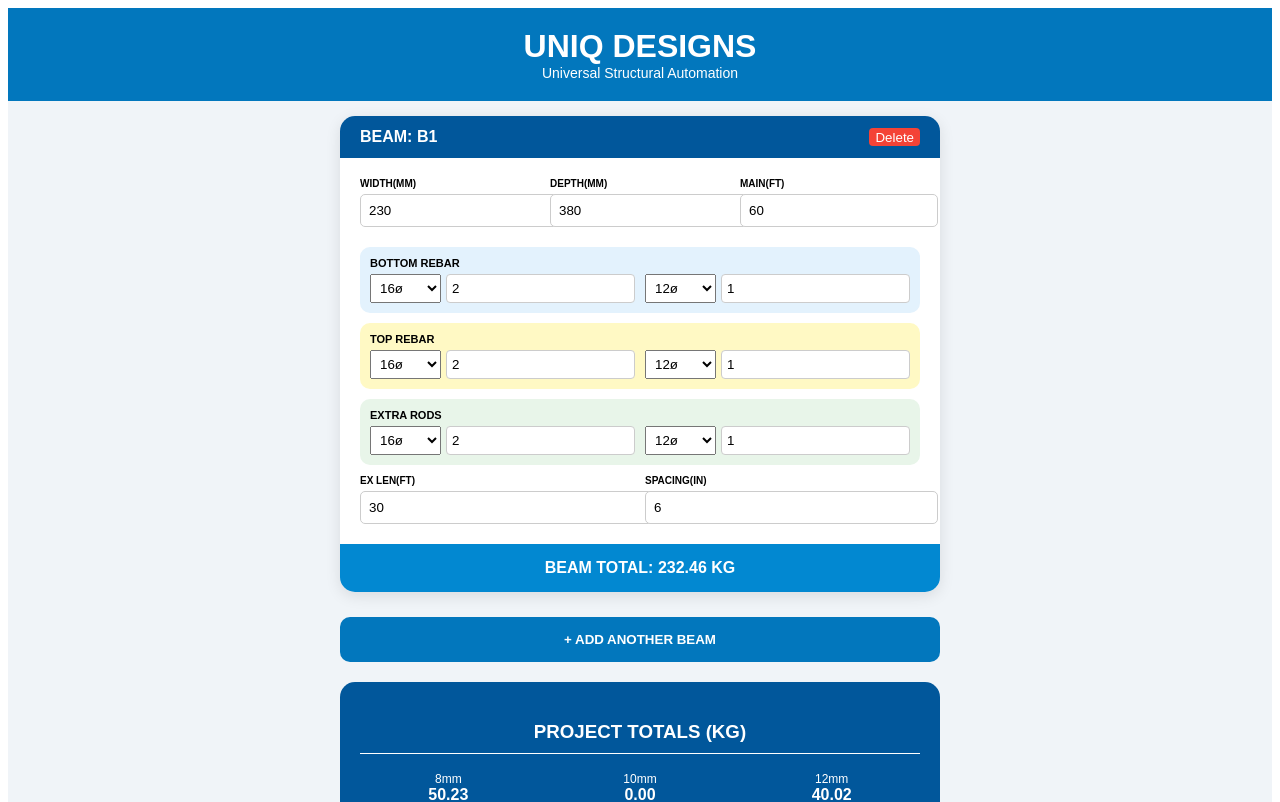
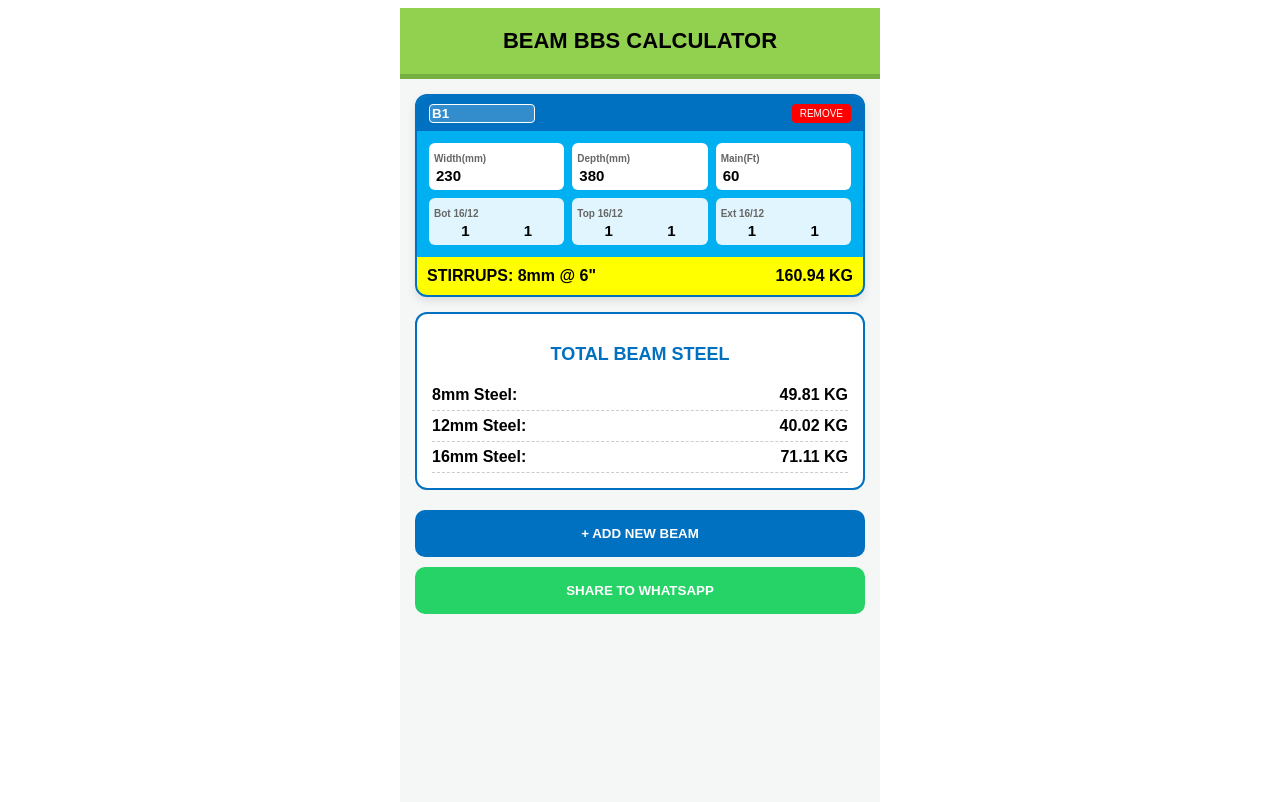
Before and after one commit to Movieeesss/BEAM-BBS, a React (Vite) app: page / in a window 1280 px wide. Shown: the top 802 px of the page. Built offline with nearby package versions, Linux system fonts and the light colour scheme.

Commit message:
Update BeamBBS.tsx

```diff
--- a/src/BeamBBS.tsx
+++ b/src/BeamBBS.tsx
@@ -1,184 +1,156 @@
 import React, { useState, useMemo } from 'react';
+import jsPDF from 'jspdf';
+import autoTable from 'jspdf-autotable';
 
-// MASTER STANDARDS (From Image 50)
-interface Standard {
-  rods: number;
-  bundleWeight: number;
+// Reference Data from Image 50
+const STEEL_REF: Record<number, { unitWt: number; rodsPerBundle: number; bundleWt: number }> = {
+  8:  { unitWt: 0.400, rodsPerBundle: 10, bundleWt: 47.4 },
+  10: { unitWt: 0.618, rodsPerBundle: 7,  bundleWt: 51.87 },
+  12: { unitWt: 0.890, rodsPerBundle: 5,  bundleWt: 53.35 },
+  16: { unitWt: 1.590, rodsPerBundle: 3,  bundleWt: 56.88 },
+  20: { unitWt: 2.470, rodsPerBundle: 2,  bundleWt: 59.26 },
+  25: { unitWt: 3.860, rodsPerBundle: 1,  bundleWt: 46.3 },
+};
+
+interface BeamRow {
+  id: number;
+  tag: string;
+  widthMm: string;
+  depthMm: string;
+  mainLenFt: string;
+  extraLenFt: string;
+  bot16: string; bot12: string;
+  top16: string; top12: string;
+  ext16: string; ext12: string;
+  stirrupDia: string;
+  stirrupSpInch: string;
 }
 
-const STANDARDS: Record<number, Standard> = {
-  8:  { rods: 10, bundleWeight: 47.40 },
-  10: { rods: 7,  bundleWeight: 51.87 },
-  12: { rods: 5,  bundleWeight: 53.35 },
-  16: { rods: 3,  bundleWeight: 56.88 },
-  20: { rods: 2,  bundleWeight: 59.26 },
-  25: { rods: 1,  bundleWeight: 46.30 },
-};
-
-const BAR_LEN_M = 12.19; // Constant outside the Record to fix TS errors
-const DIAMETERS = [8, 10, 12, 16, 20, 25];
-
-const UniqBeamBBS = () => {
-  const [beams, setBeams] = useState([
+export default function BeamBBSCalculator() {
+  const [rows, setRows] = useState<BeamRow[]>([
     {
-      id: Date.now(),
-      name: 'B1',
-      width: '230',
-      depth: '380',
-      mainL: '60',
-      extraL: '30',
-      spacing: '6',
-      stirrupDia: 8,
-      bottom: [{ dia: 16, nos: '2' }, { dia: 12, nos: '1' }],
-      top:    [{ dia: 16, nos: '2' }, { dia: 12, nos: '1' }],
-      extra:  [{ dia: 16, nos: '2' }, { dia: 12, nos: '1' }],
+      id: 1, tag: 'B1', widthMm: '230', depthMm: '380', mainLenFt: '60', extraLenFt: '30',
+      bot16: '1', bot12: '1', top16: '1', top12: '1', ext16: '1', ext12: '1',
+      stirrupDia: '8', stirrupSpInch: '6'
     }
   ]);
 
-  const results = useMemo(() => {
-    let projectGrandTotal = 0;
-    const projectSummary: Record<number, number> = { 8:0, 10:0, 12:0, 16:0, 20:0, 25:0 };
+  const computedData = useMemo(() => {
+    const results = rows.map(r => {
+      const mainL = parseFloat(r.mainLenFt) || 0;
+      const extraL = parseFloat(r.extraLenFt) || 0;
+      const w = parseFloat(r.widthMm) || 0;
+      const d = parseFloat(r.depthMm) || 0;
 
-    const calculatedBeams = beams.map(beam => {
-      const beamMeters: Record<number, number> = { 8:0, 10:0, 12:0, 16:0, 20:0, 25:0 };
+      // 1. Main Rod Weights (Bundle Logic from your Excel)
+      const calcKg = (lenFt: number, nos: string, dia: number) => {
+        const count = parseFloat(nos) || 0;
+        if (count === 0) return 0;
+        const totalM = (lenFt * count) / 3.281;
+        const ref = STEEL_REF[dia];
+        const bundles = totalM / 12.19 / ref.rodsPerBundle;
+        return bundles * ref.bundleWt;
+      };
 
-      const w = parseFloat(beam.width) || 0;
-      const d = parseFloat(beam.depth) || 0;
-      const mL = parseFloat(beam.mainL) || 0;
-      const eL = parseFloat(beam.extraL) || 0;
-      const s = parseFloat(beam.spacing) || 1;
+      const kg16 = calcKg(mainL, r.bot16, 16) + calcKg(mainL, r.top16, 16) + calcKg(extraL, r.ext16, 16);
+      const kg12 = calcKg(mainL, r.bot12, 12) + calcKg(mainL, r.top12, 12) + calcKg(extraL, r.ext12, 12);
 
-      // 1. Bottom & Top Rods (3.281)
-      [...beam.bottom, ...beam.top].forEach(rod => {
-        const n = parseFloat(rod.nos) || 0;
-        if (n > 0) beamMeters[rod.dia] += (mL * n) / 3.281;
-      });
+      // 2. Stirrup Logic (Image 40/43 formula)
+      const stirrupCutFt = (2 * ((w / 25.4) + (d / 25.4)) - 6) / 12;
+      const stirrupNos = Math.ceil((mainL * 12) / (parseFloat(r.stirrupSpInch) || 6));
+      const stirrupTotalM = (stirrupCutFt * stirrupNos) / 3.281;
+      const sRef = STEEL_REF[parseInt(r.stirrupDia)];
+      const stirrupKg = (stirrupTotalM / 12.19 / sRef.rodsPerBundle) * sRef.bundleWt;
 
-      // 2. Extra Rods (3.2811)
-      beam.extra.forEach(rod => {
-        const n = parseFloat(rod.nos) || 0;
-        if (n > 0) beamMeters[rod.dia] += (eL * n) / 3.2811;
-      });
-
-      // 3. Stirrups
-      const cutFt = (2 * ((w / 25.4) + (d / 25.4)) - 6) / 12;
-      const nStir = Math.ceil(mL / (s / 12)) + 1;
-      beamMeters[beam.stirrupDia] += (nStir * cutFt) / 3.281;
-
-      let beamTotalKg = 0;
-      Object.entries(beamMeters).forEach(([diaStr, meters]) => {
-        const dia = parseInt(diaStr);
-        const std = STANDARDS[dia];
-        if (meters > 0 && std) {
-          const kg = (meters / (BAR_LEN_M * std.rods)) * std.bundleWeight;
-          beamTotalKg += kg;
-          projectSummary[dia] += kg;
-        }
-      });
-
-      projectGrandTotal += beamTotalKg;
-      return { ...beam, beamTotalKg };
+      return { ...r, kg16, kg12, stirrupKg, totalKg: kg16 + kg12 + stirrupKg };
     });
 
-    return { calculatedBeams, projectSummary, projectGrandTotal };
-  }, [beams]);
+    const summary: Record<number, number> = { 8: 0, 10: 0, 12: 0, 16: 0, 20: 0, 25: 0 };
+    results.forEach(res => {
+      summary[16] += res.kg16;
+      summary[12] += res.kg12;
+      summary[parseInt(res.stirrupDia)] += res.stirrupKg;
+    });
 
-  const addBeam = () => {
-    setBeams([...beams, { ...beams[0], id: Date.now(), name: `B${beams.length + 1}` }]);
+    return { results, summary };
+  }, [rows]);
+
+  const updateRow = (id: number, field: keyof BeamRow, val: string) => {
+    setRows(rows.map(row => row.id === id ? { ...row, [field]: val } : row));
   };
 
-  const updateRod = (beamId: number, section: 'bottom'|'top'|'extra', index: number, field: string, value: any) => {
-    setBeams(beams.map(b => {
-      if (b.id === beamId) {
-        const newSection = [...b[section]];
-        newSection[index] = { ...newSection[index], [field]: value };
-        return { ...b, [section]: newSection };
-      }
-      return b;
-    }));
+  const shareToWhatsApp = () => {
+    let msg = `*BEAM BBS FINAL REPORT*%0A%0A`;
+    computedData.results.forEach(r => {
+      msg += `*${r.tag}* (${r.widthMm}x${r.depthMm})%0AWeight: *${r.totalKg.toFixed(2)} KG*%0A%0A`;
+    });
+    msg += `*FINAL SUMMARY*%0A`;
+    Object.entries(computedData.summary).forEach(([dia, kg]) => {
+      if (kg > 0) msg += `${dia}mm: ${kg.toFixed(2)} KG%0A`;
+    });
+    window.open(`https://wa.me/?text=${msg}`, '_blank');
   };
 
   return (
-    <div style={{ backgroundColor: '#f0f4f8', minHeight: '100vh', paddingBottom: '40px', fontFamily: 'sans-serif' }}>
-      <div style={{ backgroundColor: '#0277bd', color: 'white', padding: '20px', textAlign: 'center' }}>
-        <h1 style={{ margin: 0 }}>UNIQ DESIGNS</h1>
-        <p style={{ margin: 0, fontSize: '14px' }}>Universal Structural Automation</p>
-      </div>
+    <div style={{ maxWidth: '480px', margin: '0 auto', fontFamily: 'sans-serif', backgroundColor: '#f4f7f6', minHeight: '100vh', paddingBottom: '40px' }}>
+      <header style={{ backgroundColor: '#92d050', padding: '20px', textAlign: 'center', borderBottom: '5px solid #76b041' }}>
+        <h1 style={{ margin: 0, fontSize: '22px', fontWeight: '900' }}>BEAM BBS CALCULATOR</h1>
+      </header>
 
-      <div style={{ maxWidth: '600px', margin: '0 auto', padding: '15px' }}>
-        {results.calculatedBeams.map((beam) => (
-          <div key={beam.id} style={{ backgroundColor: 'white', borderRadius: '15px', marginBottom: '25px', overflow: 'hidden', boxShadow: '0 4px 15px rgba(0,0,0,0.1)' }}>
-            <div style={{ backgroundColor: '#01579b', color: 'white', padding: '12px 20px', display: 'flex', justifyContent: 'space-between' }}>
-              <strong>BEAM: {beam.name}</strong>
-              <button onClick={() => setBeams(beams.filter(b => b.id !== beam.id))} style={{ background: '#f44336', border: 'none', color: 'white', borderRadius: '4px', cursor: 'pointer' }}>Delete</button>
-            </div>
-
-            <div style={{ padding: '20px' }}>
-              <div style={{ display: 'flex', gap: '10px', marginBottom: '20px' }}>
-                <InputGroup label="WIDTH(MM)" value={beam.width} onChange={v => setBeams(beams.map(b => b.id === beam.id ? {...b, width: v}:b))} />
-                <InputGroup label="DEPTH(MM)" value={beam.depth} onChange={v => setBeams(beams.map(b => b.id === beam.id ? {...b, depth: v}:b))} />
-                <InputGroup label="MAIN(FT)" value={beam.mainL} onChange={v => setBeams(beams.map(b => b.id === beam.id ? {...b, mainL: v}:b))} />
+      <div style={{ padding: '15px' }}>
+        {rows.map((row, idx) => {
+          const res = computedData.results[idx];
+          return (
+            <div key={row.id} style={{ backgroundColor: '#00b0f0', borderRadius: '12px', border: '2px solid #0070c0', marginBottom: '15px', overflow: 'hidden', boxShadow: '0 4px 10px rgba(0,0,0,0.1)' }}>
+              <div style={{ backgroundColor: '#0070c0', color: '#fff', padding: '8px 12px', display: 'flex', justifyContent: 'space-between' }}>
+                <input value={row.tag} onChange={e => updateRow(row.id, 'tag', e.target.value)} style={tagInput} />
+                <button onClick={() => setRows(rows.filter(r => r.id !== row.id))} style={remBtn}>REMOVE</button>
               </div>
 
-              <RebarSection label="BOTTOM REBAR" color="#e3f2fd" data={beam.bottom} onUpdate={(idx, f, v) => updateRod(beam.id, 'bottom', idx, f, v)} />
-              <RebarSection label="TOP REBAR" color="#fff9c4" data={beam.top} onUpdate={(idx, f, v) => updateRod(beam.id, 'top', idx, f, v)} />
-              <RebarSection label="EXTRA RODS" color="#e8f5e9" data={beam.extra} onUpdate={(idx, f, v) => updateRod(beam.id, 'extra', idx, f, v)} />
+              <div style={{ padding: '12px', display: 'grid', gridTemplateColumns: '1fr 1fr 1fr', gap: '8px' }}>
+                <div style={box}><label style={lbl}>Width(mm)</label><input type="number" value={row.widthMm} onChange={e => updateRow(row.id, 'widthMm', e.target.value)} style={inpt} /></div>
+                <div style={box}><label style={lbl}>Depth(mm)</label><input type="number" value={row.depthMm} onChange={e => updateRow(row.id, 'depthMm', e.target.value)} style={inpt} /></div>
+                <div style={box}><label style={lbl}>Main(Ft)</label><input type="number" value={row.mainLenFt} onChange={e => updateRow(row.id, 'mainLenFt', e.target.value)} style={inpt} /></div>
 
-              <div style={{ display: 'flex', gap: '10px', marginTop: '10px' }}>
-                <InputGroup label="EX LEN(FT)" value={beam.extraL} onChange={v => setBeams(beams.map(b => b.id === beam.id ? {...b, extraL: v}:b))} />
-                <InputGroup label="SPACING(IN)" value={beam.spacing} onChange={v => setBeams(beams.map(b => b.id === beam.id ? {...b, spacing: v}:b))} />
+                <div style={blueBox}><label style={lbl}>Bot 16/12</label><div style={{display:'flex'}}><input value={row.bot16} onChange={e=>updateRow(row.id,'bot16',e.target.value)} style={inptS}/><input value={row.bot12} onChange={e=>updateRow(row.id,'bot12',e.target.value)} style={inptS}/></div></div>
+                <div style={blueBox}><label style={lbl}>Top 16/12</label><div style={{display:'flex'}}><input value={row.top16} onChange={e=>updateRow(row.id,'top16',e.target.value)} style={inptS}/><input value={row.top12} onChange={e=>updateRow(row.id,'top12',e.target.value)} style={inptS}/></div></div>
+                <div style={blueBox}><label style={lbl}>Ext 16/12</label><div style={{display:'flex'}}><input value={row.ext16} onChange={e=>updateRow(row.id,'ext16',e.target.value)} style={inptS}/><input value={row.ext12} onChange={e=>updateRow(row.id,'ext12',e.target.value)} style={inptS}/></div></div>
+              </div>
+
+              <div style={{ backgroundColor: '#ffff00', padding: '10px', display: 'flex', justifyContent: 'space-between', fontWeight: '900' }}>
+                <span>STIRRUPS: {row.stirrupDia}mm @ {row.stirrupSpInch}"</span>
+                <span>{res.totalKg.toFixed(2)} KG</span>
               </div>
             </div>
-            <div style={{ backgroundColor: '#0288d1', color: 'white', padding: '15px', textAlign: 'center', fontWeight: 'bold' }}>
-              BEAM TOTAL: {beam.beamTotalKg.toFixed(2)} KG
+          );
+        })}
+
+        <div style={summaryCard}>
+          <h2 style={{ fontSize: '18px', textAlign: 'center', color: '#0070c0' }}>TOTAL BEAM STEEL</h2>
+          {Object.entries(computedData.summary).map(([dia, kg]) => kg > 0 && (
+            <div key={dia} style={sumRow}>
+              <span>{dia}mm Steel:</span>
+              <span>{kg.toFixed(2)} KG</span>
             </div>
-          </div>
-        ))}
+          ))}
+        </div>
 
-        <button onClick={addBeam} style={{ width: '100%', backgroundColor: '#0277bd', color: 'white', border: 'none', padding: '15px', borderRadius: '10px', fontWeight: 'bold', cursor: 'pointer', marginBottom: '20px' }}>
-          + ADD ANOTHER BEAM
-        </button>
-
-        <div style={{ backgroundColor: '#01579b', borderRadius: '15px', padding: '20px', color: 'white' }}>
-          <h3 style={{ textAlign: 'center', borderBottom: '1px solid #fff', paddingBottom: '10px' }}>PROJECT TOTALS (KG)</h3>
-          <div style={{ display: 'grid', gridTemplateColumns: 'repeat(3, 1fr)', gap: '15px', textAlign: 'center' }}>
-            {DIAMETERS.map(d => (
-              <div key={d}>
-                <div style={{ fontSize: '12px' }}>{d}mm</div>
-                <div style={{ fontWeight: 'bold' }}>{results.projectSummary[d].toFixed(2)}</div>
-              </div>
-            ))}
-          </div>
-          <div style={{ textAlign: 'center', marginTop: '20px', fontSize: '24px', fontWeight: 'bold' }}>
-            {results.projectGrandTotal.toFixed(2)} KG
-          </div>
-        </div>
+        <button onClick={() => setRows([...rows, { id: Date.now(), tag: `B${rows.length + 1}`, widthMm: '230', depthMm: '380', mainLenFt: '10', extraLenFt: '5', bot16: '2', bot12: '0', top16: '2', top12: '0', ext16: '0', ext12: '0', stirrupDia: '8', stirrupSpInch: '6' }])} style={btnBlue}>+ ADD NEW BEAM</button>
+        <button onClick={shareToWhatsApp} style={btnGreen}>SHARE TO WHATSAPP</button>
       </div>
     </div>
   );
-};
+}
 
-const InputGroup = ({ label, value, onChange }: any) => (
-  <div style={{ flex: 1 }}>
-    <label style={{ display: 'block', fontSize: '10px', fontWeight: 'bold', marginBottom: '5px' }}>{label}</label>
-    <input type="number" value={value} onChange={e => onChange(e.target.value)} style={{ width: '100%', padding: '8px', border: '1px solid #ccc', borderRadius: '5px' }} />
-  </div>
-);
-
-const RebarSection = ({ label, color, data, onUpdate }: any) => (
-  <div style={{ backgroundColor: color, padding: '10px', borderRadius: '10px', marginBottom: '10px' }}>
-    <span style={{ fontSize: '11px', fontWeight: 'bold', display: 'block', marginBottom: '5px' }}>{label}</span>
-    <div style={{ display: 'flex', gap: '10px' }}>
-      {data.map((rod: any, idx: number) => (
-        <div key={idx} style={{ flex: 1, display: 'flex', gap: '5px' }}>
-          <select value={rod.dia} onChange={e => onUpdate(idx, 'dia', parseInt(e.target.value))} style={{ flex: 1, padding: '5px' }}>
-            {DIAMETERS.map(d => <option key={d} value={d}>{d}ø</option>)}
-          </select>
-          <input type="number" value={rod.nos} onChange={e => onUpdate(idx, 'nos', e.target.value)} placeholder="Nos" style={{ flex: 1, padding: '5px', borderRadius: '4px', border: '1px solid #ccc' }} />
-        </div>
-      ))}
-    </div>
-  </div>
-);
-
-export default UniqBeamBBS;
+// Styles
+const box: React.CSSProperties = { background: '#fff', padding: '5px', borderRadius: '6px' };
+const blueBox: React.CSSProperties = { background: '#e1f5fe', padding: '5px', borderRadius: '6px' };
+const lbl: React.CSSProperties = { fontSize: '10px', fontWeight: 'bold', color: '#666' };
+const inpt: React.CSSProperties = { border: 'none', fontSize: '15px', fontWeight: '900', width: '100%', outline: 'none' };
+const inptS: React.CSSProperties = { border: 'none', fontSize: '15px', fontWeight: '900', width: '50%', textAlign: 'center', background: 'transparent' };
+const tagInput: React.CSSProperties = { background: 'rgba(255,255,255,0.2)', border: '1px solid #fff', color: '#fff', fontWeight: 'bold', width: '100px', borderRadius: '4px' };
+const remBtn: React.CSSProperties = { background: 'red', border: 'none', color: '#fff', borderRadius: '4px', cursor: 'pointer', padding: '2px 8px', fontSize: '10px' };
+const btnBlue: React.CSSProperties = { width: '100%', padding: '16px', backgroundColor: '#0070c0', color: '#fff', border: 'none', borderRadius: '10px', fontWeight: '900', cursor: 'pointer', marginBottom: '10px' };
+const btnGreen: React.CSSProperties = { width: '100%', padding: '16px', backgroundColor: '#25D366', color: '#fff', border: 'none', borderRadius: '10px', fontWeight: '900', cursor: 'pointer' };
+const summaryCard: React.CSSProperties = { background: '#fff', border: '2px solid #0070c0', borderRadius: '12px', padding: '15px', marginBottom: '20px' };
+const sumRow: React.CSSProperties = { display: 'flex', justifyContent: 'space-between', padding: '6px 0', borderBottom: '1px dashed #ccc', fontWeight: 'bold' };
```
